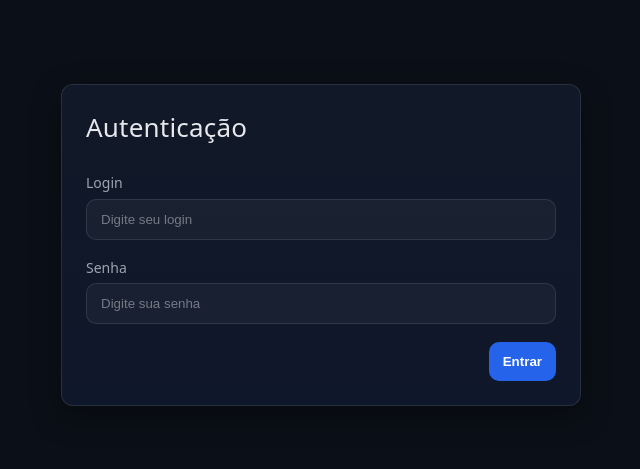
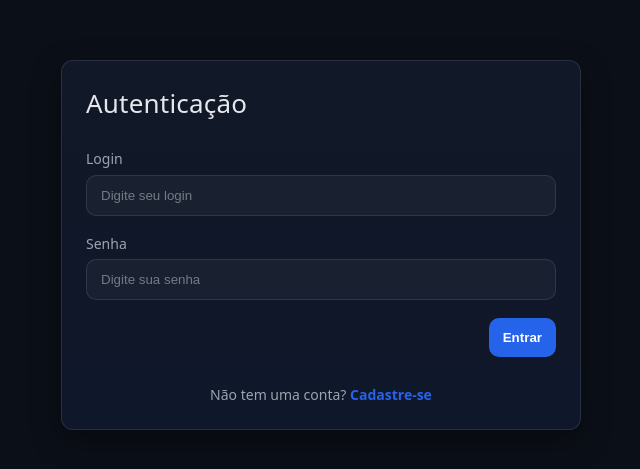
Before and after one commit to Priscila319/projeto-bootcamp, a Next.js app in the folder frontend/: page /login in a window 1280 px wide. Shown: the part 155-624 px from the top of the page, without its empty margins (319-959 px from the left). Built offline with nearby package versions, Linux system fonts and the light colour scheme.

Commit message:
feat: realizado o middleware no frontend

```diff
--- a/frontend/app/globals.css
+++ b/frontend/app/globals.css
@@ -754,3 +754,32 @@ body {
 .btn-icon:hover {
 	background: rgba(255, 255, 255, 0.07);
 }
+
+/* =========================
+	 Estilizacao do links da pagina de login
+	 =========================
+*/
+.subtitle {
+	text-align: center;
+	color: var(--muted);
+	font-size: 14px;
+	margin-top: var(--space-2);
+}
+
+.link {
+	color: var(--primary);
+	text-decoration: none;
+	font-weight: 600;
+	transition: color 120ms ease, text-decoration 120ms ease;
+}
+
+.link:hover {
+	color: var(--primary-hover);
+	text-decoration: underline;
+}
+
+.link:focus-visible {
+	outline: none;
+	box-shadow: var(--focus);
+	border-radius: 4px;
+}
--- a/frontend/app/login/page.jsx
+++ b/frontend/app/login/page.jsx
@@ -41,6 +41,12 @@ export default function LoginPage() {
             Entrar
           </button>
         </div>
+
+        <div className="field">
+          <p className="subtitle">
+            Não tem uma conta? <a href="/login/cadastro" className="link">Cadastre-se</a>
+          </p>
+        </div>
       </form>
     </FormCard>
   );
```
Also changed, not shown: frontend/app/login/cadastro/page.jsx (renamed from frontend/app/(app)/pessoas/cadastro/page.jsx, +16 -8 lines), frontend/middleware.js (added, +16 -0 lines).
